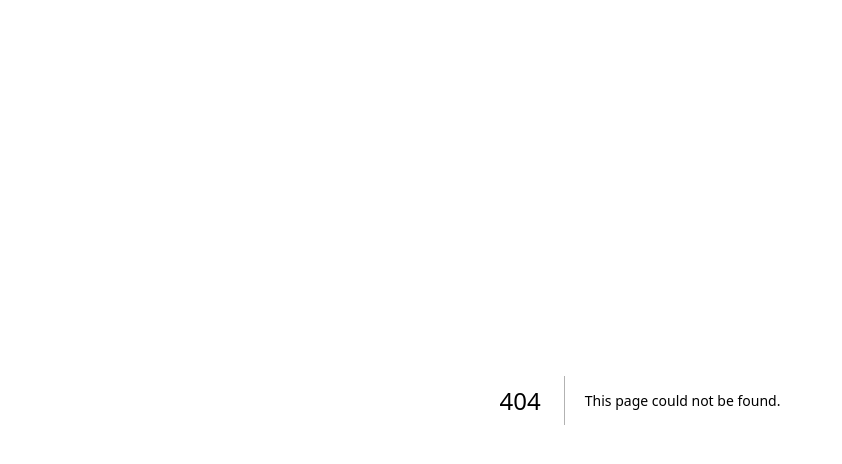
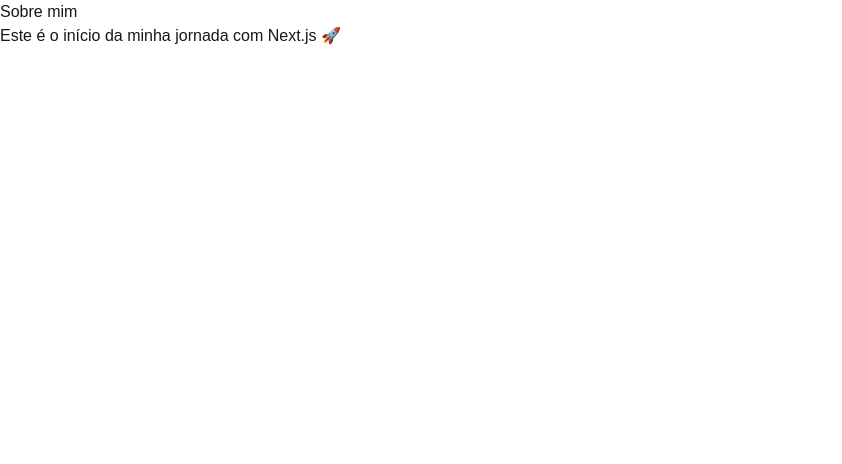
Before and after one commit to andrecapuchinho/meu-primeiro-projeto, a Next.js app: page /sobre in a window 1280 px wide. Before the commit this address had no page. Shown: the top 464 px of the page, without its empty margins (0-842 px from the left). Built offline with nearby package versions, Linux system fonts and the light colour scheme.

Commit message:
Adicionada página Sobre

```diff
--- /dev/null
+++ b/app/sobre/page.tsx
@@ -0,0 +1,8 @@
+export default function Sobre() {
+  return (
+    <main>
+      <h1>Sobre mim</h1>
+      <p>Este é o início da minha jornada com Next.js 🚀</p>
+    </main>
+  )
+}
```
